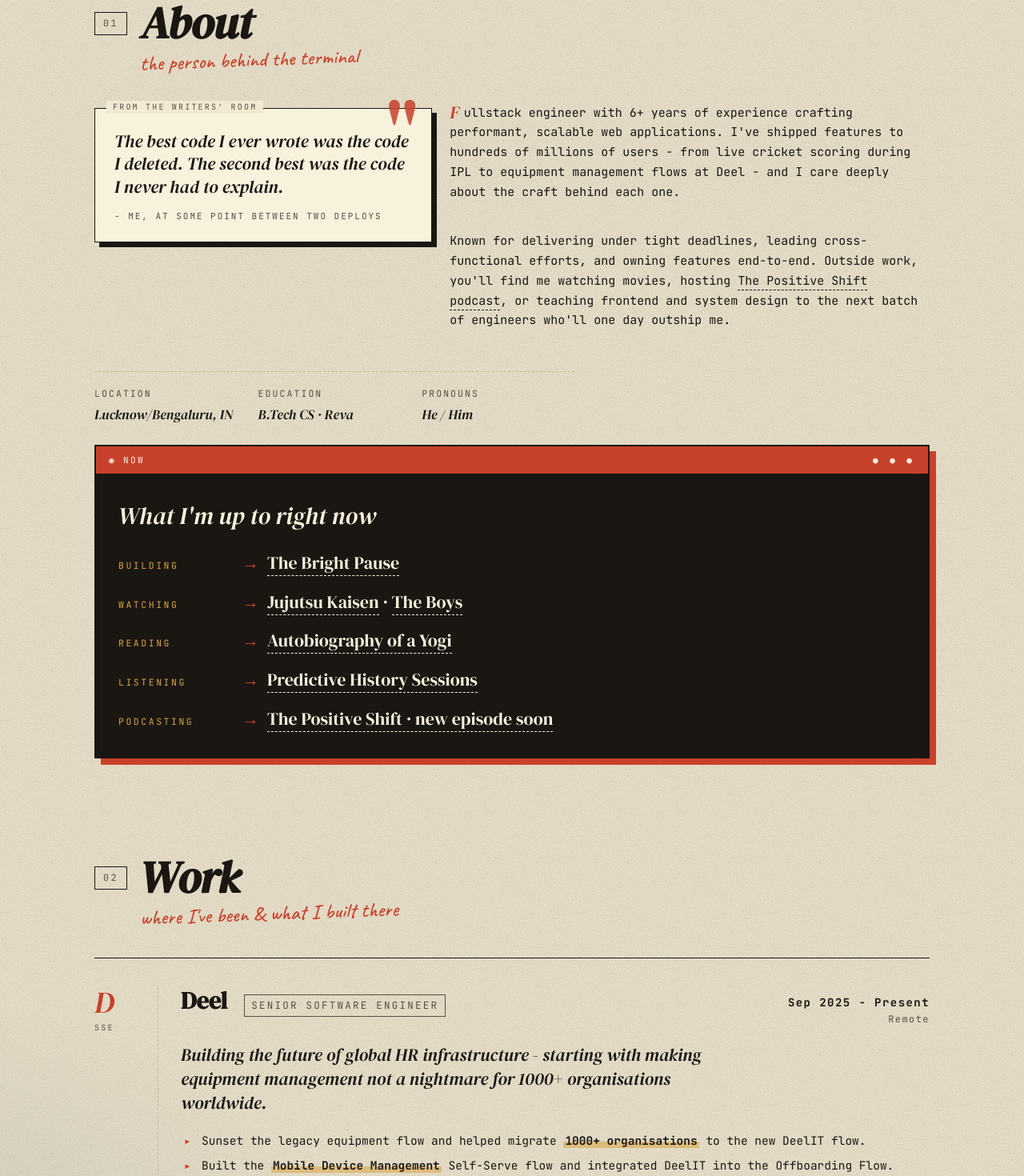
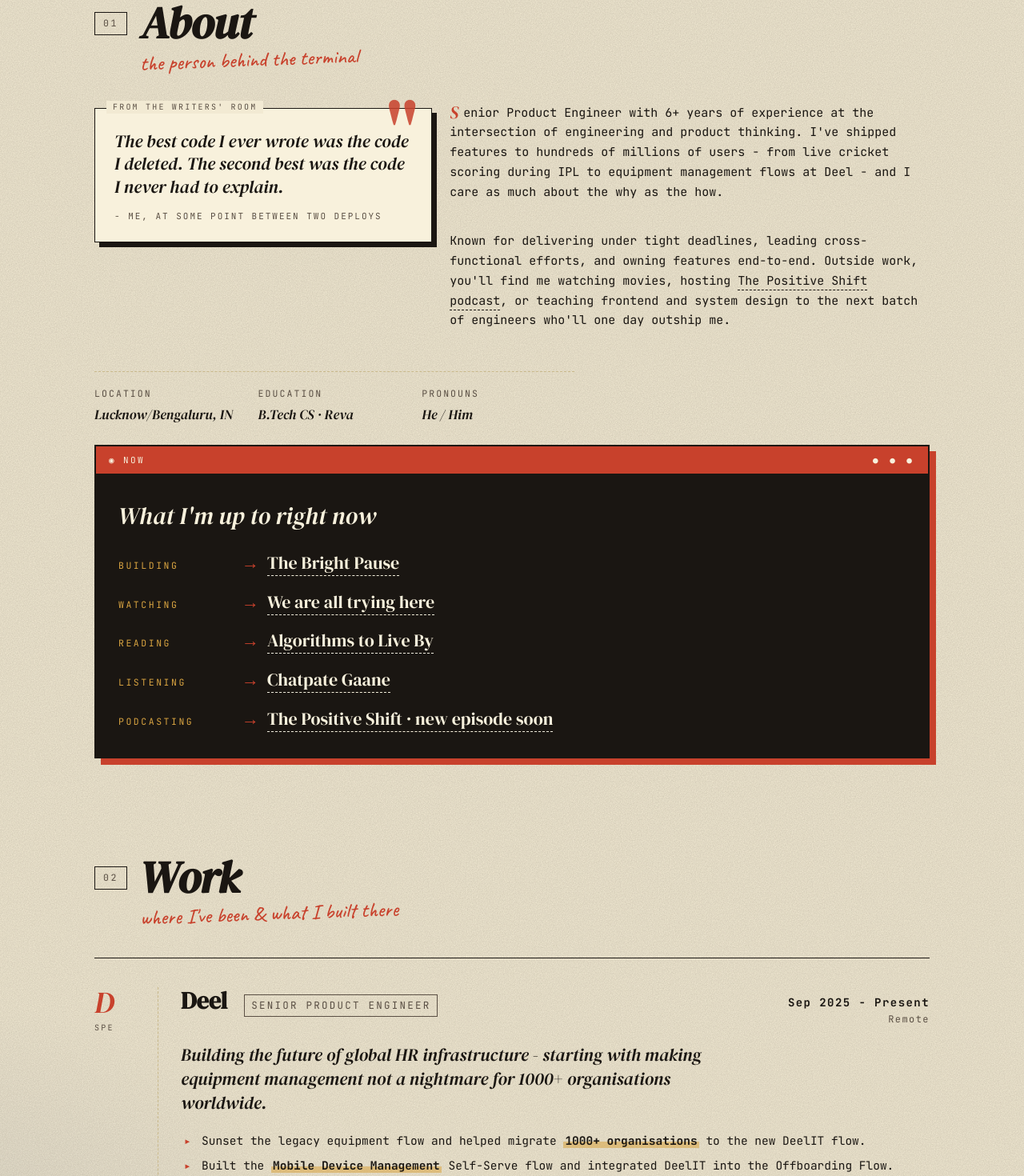
Before and after one commit to SBagaria2710/portfolio, a React (Vite) app: page / in a window 1280 px wide. Shown: the part 820-2290 px from the top of the page at 80% size. Built offline with nearby package versions, Linux system fonts and the light colour scheme.

Commit message:
Updated branding

```diff
--- a/index.html
+++ b/index.html
@@ -6,26 +6,26 @@
   <link rel="icon" type="image/jpeg" href="/avatar.jpg" />
   <link rel="apple-touch-icon" href="/avatar.jpg" />
   <meta name="viewport" content="width=device-width, initial-scale=1.0" />
-  <title>Shashwat Bagaria - Senior Software Engineer | React, System Design & Monorepo Specialist · Remote from Lucknow,
+  <title>Shashwat Bagaria - Senior Product Engineer | React, System Design & Monorepo Specialist · Remote from Lucknow,
     India</title>
   <meta name="description"
-    content="Senior Software Engineer at Deel with 6+ years building high-scale systems. Specialist in React, TypeScript, System Design, and Monorepo architecture. Reduced LCP by 40% on a 100M-user live sports platform. Open to senior and staff engineering roles - remote-first." />
+    content="Senior Product Engineer at Deel with 6+ years building high-scale systems. Specialist in React, TypeScript, System Design, and Monorepo architecture. Reduced LCP by 40% on a 100M-user live sports platform. Open to senior and staff engineering roles - remote-first." />
 
   <!-- OG / link preview -->
   <meta property="og:type" content="website" />
   <meta property="og:url" content="https://portfolio.shashwatbagaria.com" />
   <meta property="og:title"
-    content="Shashwat Bagaria - Senior Software Engineer | React, System Design & Monorepo Specialist" />
+    content="Shashwat Bagaria - Senior Product Engineer | React, System Design & Monorepo Specialist" />
   <meta property="og:description"
-    content="Senior Software Engineer at Deel with 6+ years building high-scale systems. Specialist in React, TypeScript, System Design, and Monorepo architecture. Open to senior and staff engineering roles - remote-first." />
+    content="Senior Product Engineer at Deel with 6+ years building high-scale systems. Specialist in React, TypeScript, System Design, and Monorepo architecture. Open to senior and staff engineering roles - remote-first." />
   <meta property="og:image" content="https://portfolio.shashwatbagaria.com/avatar.jpg" />
 
   <!-- Twitter / X card -->
   <meta name="twitter:card" content="summary_large_image" />
   <meta name="twitter:title"
-    content="Shashwat Bagaria - Senior Software Engineer | React, System Design & Monorepo Specialist" />
+    content="Shashwat Bagaria - Senior Product Engineer | React, System Design & Monorepo Specialist" />
   <meta name="twitter:description"
-    content="Senior Software Engineer at Deel with 6+ years building high-scale systems. Specialist in React, TypeScript, System Design, and Monorepo architecture. Open to senior and staff engineering roles - remote-first." />
+    content="Senior Product Engineer at Deel with 6+ years building high-scale systems. Specialist in React, TypeScript, System Design, and Monorepo architecture. Open to senior and staff engineering roles - remote-first." />
   <meta name="twitter:image" content="https://portfolio.shashwatbagaria.com/avatar.jpg" />
 
   <!-- SEO: robots & indexing -->
@@ -42,7 +42,7 @@
       "url": "https://portfolio.shashwatbagaria.com",
       "image": "https://portfolio.shashwatbagaria.com/avatar.jpg",
       "email": "shashwawtforwork@gmail.com",
-      "jobTitle": "Senior Software Engineer",
+      "jobTitle": "Senior Product Engineer",
       "worksFor": {
         "@type": "Organization",
         "name": "Deel",
@@ -59,7 +59,7 @@
         "https://www.linkedin.com/in/shashwat-bagaria",
         "https://x.com/SBagaria2710"
       ],
-      "description": "Senior Software Engineer at Deel with 6+ years building high-scale systems. Specialist in React, TypeScript, System Design, and Monorepo architecture. Previously at JioHotstar and Cars24. Remote-first engineer based in Lucknow, India.",
+      "description": "Senior Product Engineer at Deel with 6+ years building high-scale systems. Specialist in React, TypeScript, System Design, and Monorepo architecture. Previously at JioHotstar and Cars24. Remote-first engineer based in Lucknow, India.",
       "knowsAbout": [
         "React", "TypeScript", "JavaScript", "Node.js",
         "System Design", "Monorepo Architecture", "Web Performance",
--- a/src/components/sections/About.tsx
+++ b/src/components/sections/About.tsx
@@ -19,9 +19,9 @@
 
         <div className="about">
           <p className="reveal">
-            <span className="lead">F</span>ullstack engineer with 6+ years of experience crafting performant,
-            scalable web applications. I've shipped features to hundreds of millions of users - from live cricket
-            scoring during IPL to equipment management flows at Deel - and I care deeply about the craft behind each one.
+            <span className="lead">S</span>enior Product Engineer with 6+ years of experience at the intersection
+            of engineering and product thinking. I've shipped features to hundreds of millions of users - from live
+            cricket scoring during IPL to equipment management flows at Deel - and I care as much about the why as the how.
           </p>
 
           <div className="quote-card reveal">
@@ -64,22 +64,20 @@
               <dt>Watching</dt>
               <dd>
                 <span className="arrow">→</span>
-                <Link href="https://www.imdb.com/title/tt12343534/episodes/?season=3">Jujutsu Kaisen</Link>
-                {' · '}
-                <Link href="https://www.imdb.com/title/tt1190634/">The Boys</Link>
+                <Link href="https://www.imdb.com/title/tt36732944/">We are all trying here</Link>
               </dd>
               <dt>Reading</dt>
               <dd>
                 <span className="arrow">→</span>
-                <Link href="https://www.goodreads.com/book/show/639864.Autobiography_of_a_Yogi">
-                  Autobiography of a Yogi
+                <Link href="https://www.amazon.in/dp/0007547994">
+                  Algorithms to Live By
                 </Link>
               </dd>
               <dt>Listening</dt>
               <dd>
                 <span className="arrow">→</span>
-                <Link href="https://www.youtube.com/@PredictiveHistory">
-                  Predictive History Sessions
+                <Link href="https://music.youtube.com/playlist?list=PLpKgtQCcjq7a5W-SoD1qsuxO_yDsvx0nd">
+                  Chatpate Gaane
                 </Link>
               </dd>
               <dt>Podcasting</dt>
--- a/src/components/sections/Hero.tsx
+++ b/src/components/sections/Hero.tsx
@@ -4,7 +4,7 @@
   return (
     <>
       <Ticker speed={50}>
-        <span>product engineer</span><span className="glyph">✦</span>
+        <span>senior product engineer</span><span className="glyph">✦</span>
         <span>react · node · typescript</span><span className="glyph">✦</span>
         <span>educator</span><span className="glyph">✦</span>
         <span>product thinker</span><span className="glyph">✦</span>
@@ -25,7 +25,7 @@
 
           <h1 className="hero__name">
             Sha<span className="tip" data-tip="it's 'sh', not 's'. Yes, there are two sh(s)"><em>sh</em></span>wat
-            <span className="sub">- product engineer · educator · person on the internet.</span>
+            <span className="sub">- senior product engineer · educator · person on the internet.</span>
           </h1>
 
           <div className="hero__cursorline">
--- a/src/components/sections/Work.tsx
+++ b/src/components/sections/Work.tsx
@@ -27,10 +27,10 @@
         <ul className="roles">
 
           <li className="role reveal">
-            <div className="role__sigil">D<small>SSE</small></div>
+            <div className="role__sigil">D<small>SPE</small></div>
             <div className="role__head">
               <h3 className="role__company"><ExternalLink href="https://www.deel.com">Deel</ExternalLink></h3>
-              <p className="role__title">Senior Software Engineer</p>
+              <p className="role__title">Senior Product Engineer</p>
             </div>
             <div className="role__years"><b>Sep 2025 - Present</b>Remote</div>
             <p className="role__summary">
```
